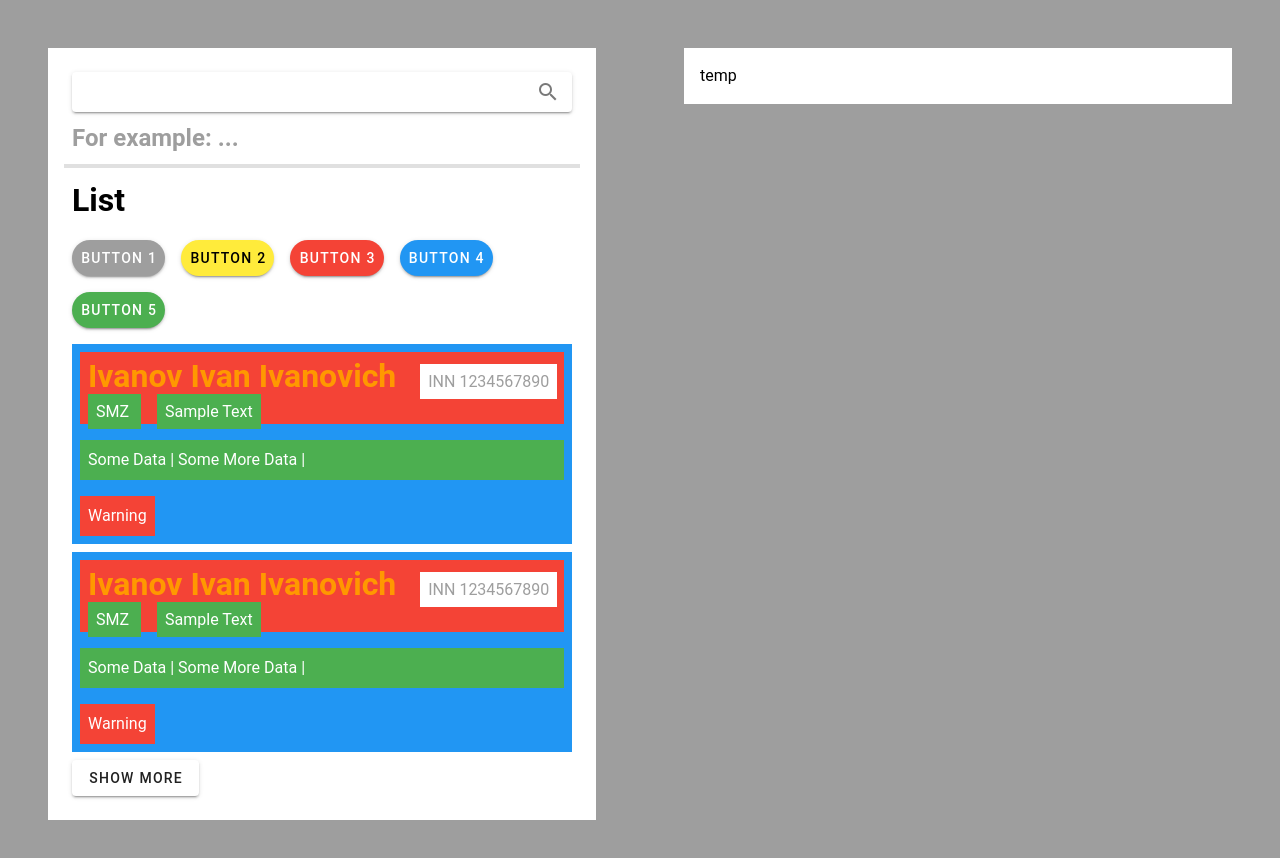
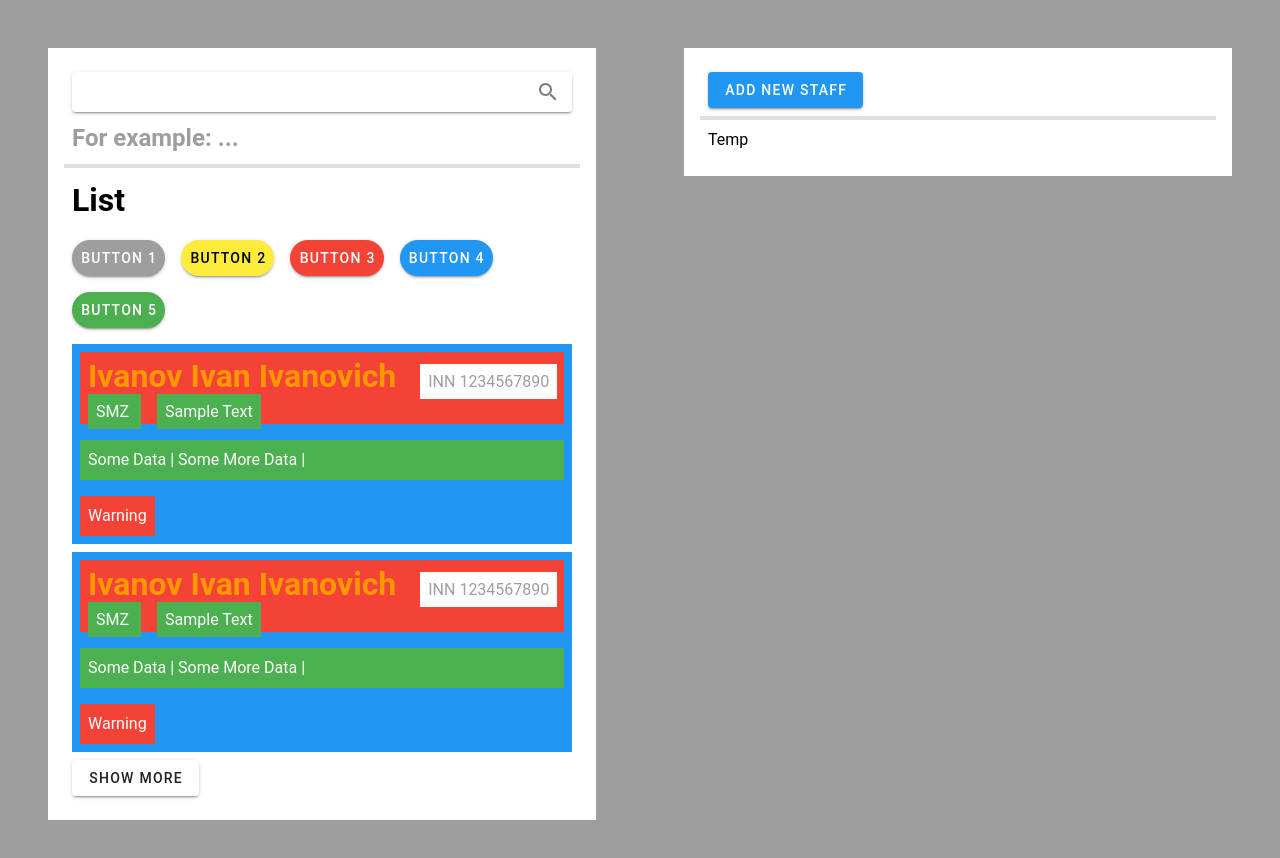
Before and after one commit to chnmk/vuetify-staff-list, a Vue app: page / in a window 1280 px wide. Shown: the top 858 px of the page. Built offline with nearby package versions, Linux system fonts and the light colour scheme.

Commit message:
feat: add new staff button component

```diff
--- a/src/components/StaffPage.vue
+++ b/src/components/StaffPage.vue
@@ -10,7 +10,9 @@
       </v-col>
       <v-col>
         <div class="bg-white ma-8 pa-4">
-          <NewUser />
+          <NewStaff />
+          <v-divider thickness="4" />
+          <FilterSettings />
         </div>
       </v-col>
     </v-row>
--- a/src/components/sidebar/NewUser.vue
+++ b/src/components/sidebar/FilterSettings.vue
@@ -1,5 +1,5 @@
 <template>
-  <div>
-    temp
+  <div class="ma-2">
+    Temp
   </div>
 </template>
--- /dev/null
+++ b/src/components/sidebar/NewStaff.vue
@@ -0,0 +1,7 @@
+<template>
+  <div>
+    <v-btn class="bg-blue ma-2">
+      Add New Staff
+    </v-btn>
+  </div>
+</template>
```
